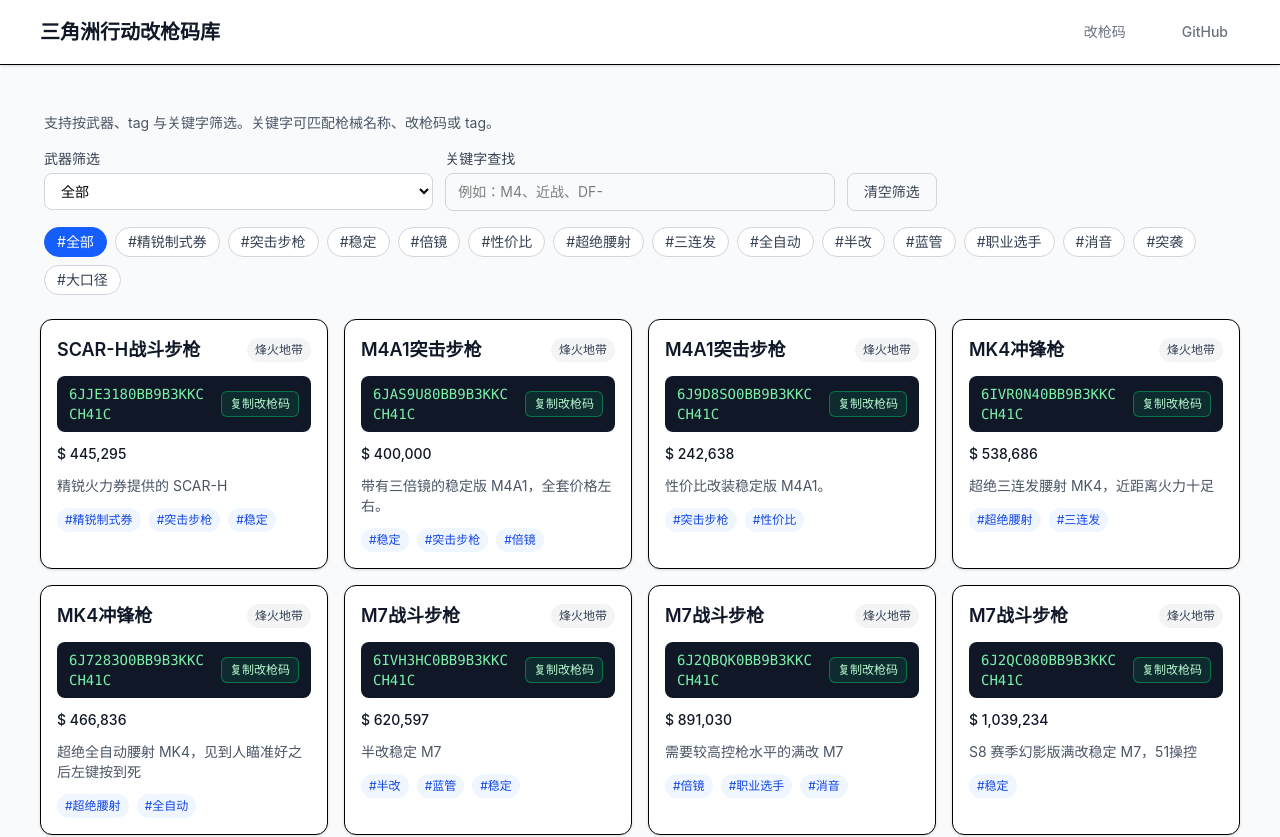
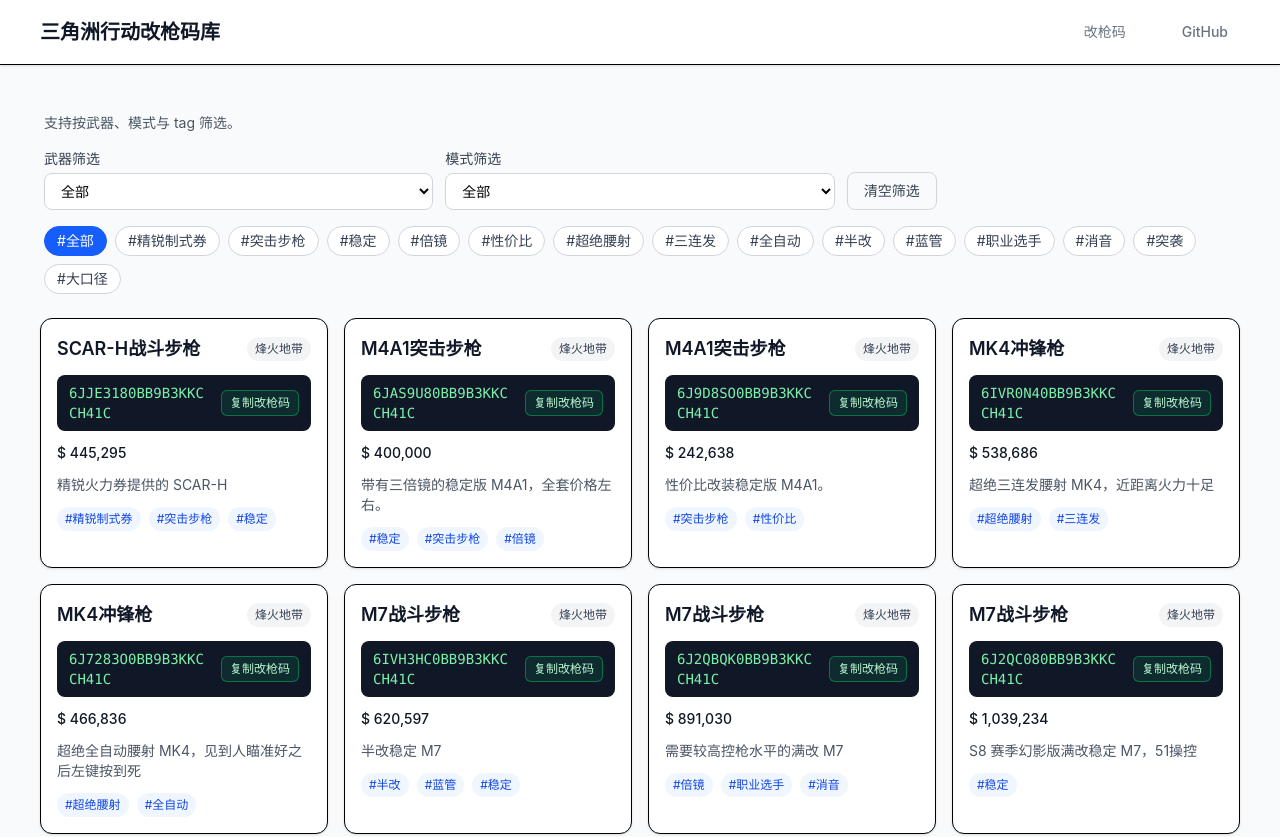
Before and after one commit to zihluwang/delta-force-firearm-modification-codes, a React (Vite) app: page /mod-codes in a window 1280 px wide. Shown: the top 837 px of the page. Built offline with nearby package versions, Linux system fonts and the light colour scheme.

Commit message:
feat: add mode filtering to ModCodes component

```diff
--- a/src/page/mod-codes/index.tsx
+++ b/src/page/mod-codes/index.tsx
@@ -48,9 +48,9 @@ const MOD_CODES: ModCode[] = (rawModCodes as ModCodeSource[]).map((item, index)
 }))
 
 export default function ModCodes() {
-  const [keyword, setKeyword] = useState("")
   const [activeTag, setActiveTag] = useState<string>("全部")
   const [activeWeapon, setActiveWeapon] = useState<string>("全部")
+  const [activeMode, setActiveMode] = useState<string>("全部")
   const [copiedId, setCopiedId] = useState<string | null>(null)
   const [copyErrorId, setCopyErrorId] = useState<string | null>(null)
 
@@ -77,6 +77,16 @@ export default function ModCodes() {
     return ["全部", ...Array.from(weapons)]
   }, [])
 
+  const allModes = useMemo(() => {
+    const modes = new Set<string>()
+    MOD_CODES.forEach((item) => {
+      if (item.mode) {
+        modes.add(item.mode)
+      }
+    })
+    return ["全部", ...Array.from(modes)]
+  }, [])
+
   const allTags = useMemo(() => {
     const tags = new Set<string>()
     MOD_CODES.forEach((item) => {
@@ -86,19 +96,13 @@ export default function ModCodes() {
   }, [])
 
   const filtered = useMemo(() => {
-    const q = keyword.trim().toLowerCase()
     return MOD_CODES.filter((item) => {
       const matchWeapon = activeWeapon === "全部" || item.weapon === activeWeapon
+      const matchMode = activeMode === "全部" || item.mode === activeMode
       const matchTag = activeTag === "全部" || item.tags.includes(activeTag)
-      const matchKeyword =
-        q.length === 0 ||
-        item.weapon.toLowerCase().includes(q) ||
-        item.code.toLowerCase().includes(q) ||
-        (item.mode?.toLowerCase().includes(q) ?? false) ||
-        item.tags.some((tag) => tag.toLowerCase().includes(q))
-      return matchWeapon && matchTag && matchKeyword
+      return matchWeapon && matchMode && matchTag
     })
-  }, [activeWeapon, activeTag, keyword])
+  }, [activeMode, activeWeapon, activeTag])
 
   const colCount = useColumnCount()
 
@@ -126,9 +130,7 @@ export default function ModCodes() {
   return (
     <section className="space-y-6">
       <div className="space-y-4 px-1">
-        <p className="text-sm text-gray-600">
-          支持按武器、tag 与关键字筛选。关键字可匹配枪械名称、改枪码或 tag。
-        </p>
+        <p className="text-sm text-gray-600">支持按武器、模式与 tag 筛选。</p>
 
         <div className="grid gap-3 sm:grid-cols-2 lg:grid-cols-3">
           <label className="block">
@@ -144,21 +146,24 @@ export default function ModCodes() {
             </select>
           </label>
           <label className="block">
-            <span className="block text-sm font-medium text-gray-700 mb-1">关键字查找</span>
-            <input
-              value={keyword}
-              onChange={(event) => setKeyword(event.target.value)}
-              placeholder="例如：M4、近战、DF-"
-              className="w-full rounded-lg border border-gray-300 px-3 py-2 text-sm outline-none focus:border-blue-500 focus:ring-2 focus:ring-blue-100"
-            />
+            <span className="block text-sm font-medium text-gray-700 mb-1">模式筛选</span>
+            <select
+              value={activeMode}
+              onChange={(event) => setActiveMode(event.target.value)}
+              className="w-full rounded-lg border border-gray-300 px-3 py-2 text-sm outline-none focus:border-blue-500 focus:ring-2 focus:ring-blue-100 bg-white"
+            >
+              {allModes.map((mode) => (
+                <option key={mode} value={mode}>{mode}</option>
+              ))}
+            </select>
           </label>
           <div className="flex items-end">
             <button
               type="button"
               onClick={() => {
-                setKeyword("")
                 setActiveTag("全部")
                 setActiveWeapon("全部")
+                setActiveMode("全部")
               }}
               className="rounded-lg border border-gray-300 px-4 py-2 text-sm text-gray-700 hover:bg-gray-50"
             >
```
